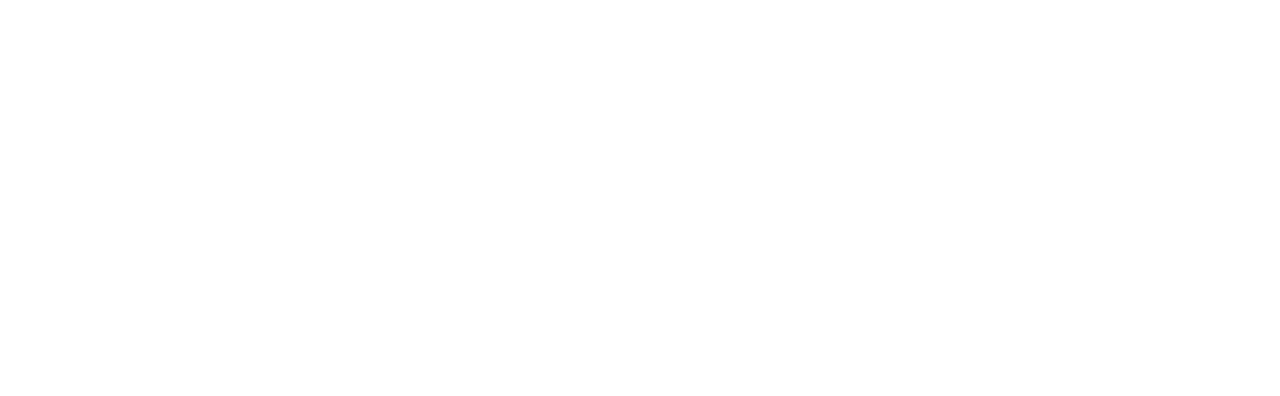
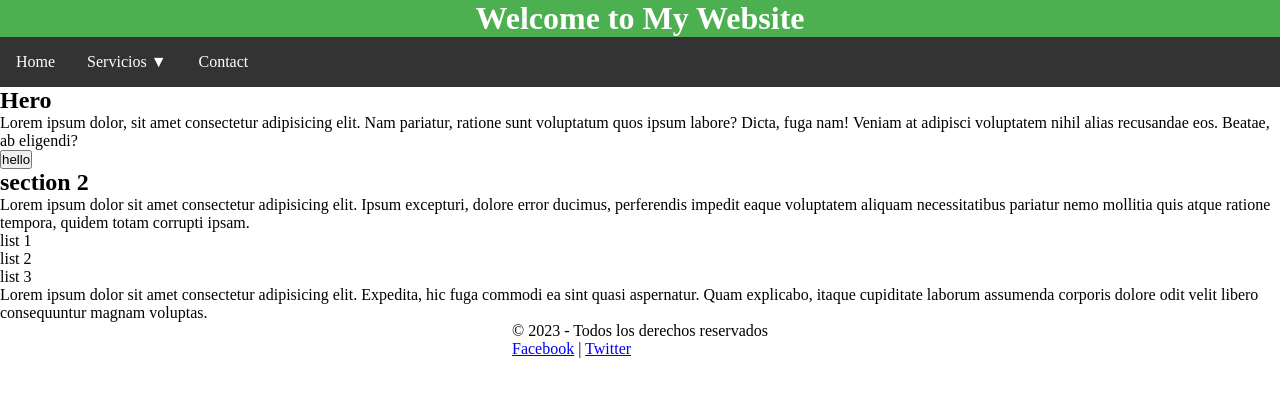
Before and after one commit to robertocastnj/Funval-G5, a plain HTML site: page Practica-3/index.html in a window 1280 px wide. Drawn offline with Linux system fonts and the light colour scheme.

Commit message:
Se agregaron los cambios para proyecto 3

```diff
--- a/Practica-3/index.html
+++ b/Practica-3/index.html
@@ -1,12 +1,64 @@
 <!DOCTYPE html>
 <html lang="en">
-<head>
-    <meta charset="UTF-8">
-    <meta name="viewport" content="width=device-width, initial-scale=1.0">
-    <link rel="stylesheet" href="styles.css">
-    <title>Document</title>
-</head>
-<body>
-
-</body>
+  <head>
+    <meta charset="UTF-8" />
+    <meta name="viewport" content="width=device-width, initial-scale=1.0" />
+    <link rel="stylesheet" href="styles.css" />
+    <title>My Website</title>
+  </head>
+  <body>
+    <header><h1>Welcome to My Website</h1></header>
+    <nav class="nav-top">
+      <ul class="menu-top">
+        <li class="nav-list">Home</li>
+        <li class="nav-list">Servicios ▼
+          <ul class="submenu">
+            <li><a href="#diseno">Diseño Web</a></li>
+            <li><a href="#marketing">Marketing</a></li>
+          </ul>
+        </li>
+        <li class="nav-list">Contact</li>
+      </ul>
+    </nav>
+    <main>
+      <section class="hero">
+        <h2>Hero</h2>
+        <p>
+          Lorem ipsum dolor, sit amet consectetur adipisicing elit. Nam
+          pariatur, ratione sunt voluptatum quos ipsum labore? Dicta, fuga nam!
+          Veniam at adipisci voluptatem nihil alias recusandae eos. Beatae, ab
+          eligendi?
+        </p>
+        <button>hello</button>
+        <div class="image-container"></div>
+      </section>
+      <section class="sec2">
+        <h2>section 2</h2>
+        <p>
+          Lorem ipsum dolor sit amet consectetur adipisicing elit. Ipsum
+          excepturi, dolore error ducimus, perferendis impedit eaque voluptatem
+          aliquam necessitatibus pariatur nemo mollitia quis atque ratione
+          tempora, quidem totam corrupti ipsam.
+        </p>
+        <ul>
+          <li>list 1</li>
+          <li>list 2</li>
+          <li>list 3</li>
+        </ul>
+        <p>
+          Lorem ipsum dolor sit amet consectetur adipisicing elit. Expedita, hic
+          fuga commodi ea sint quasi aspernatur. Quam explicabo, itaque
+          cupiditate laborum assumenda corporis dolore odit velit libero
+          consequuntur magnam voluptas.
+        </p>
+      </section>
+    </main>
+    <footer>
+      <p>© 2023 - Todos los derechos reservados</p>
+      <nav>
+        <a href="#">Facebook</a> |
+        <a href="#">Twitter</a>
+      </nav>
+    </footer>
+  </body>
 </html>
--- a/Practica-3/styles.css
+++ b/Practica-3/styles.css
@@ -0,0 +1,44 @@
+*{
+    margin: 0;
+    padding: 0;
+    box-sizing: border-box;
+}
+
+html,
+body{
+    width: 100%;
+    height: 100%;
+    place-items: center;
+}
+
+header{
+    display: flex;
+    width: 100%;
+    align-items: center;
+    justify-content: center;
+background-color: rgb(76, 175, 80);
+color: white;
+}
+
+.nav-top{
+    width: 100%;
+        background-color: rgb(51, 51, 51);
+}
+
+.menu-top{
+     display: flex;
+    color: white;
+    list-style: none;
+}
+
+.nav-list{
+    padding: 1rem 1rem;
+}
+
+.submenu {
+  display: none;
+}
+
+li:hover .submenu {
+  display: block;
+}
```
